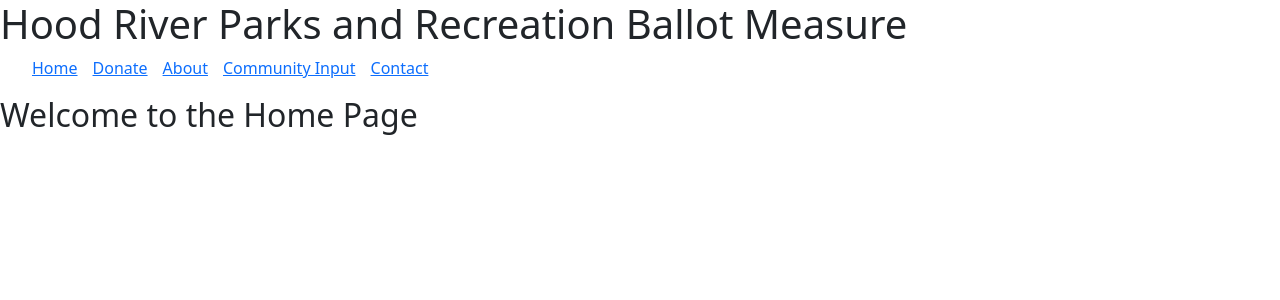
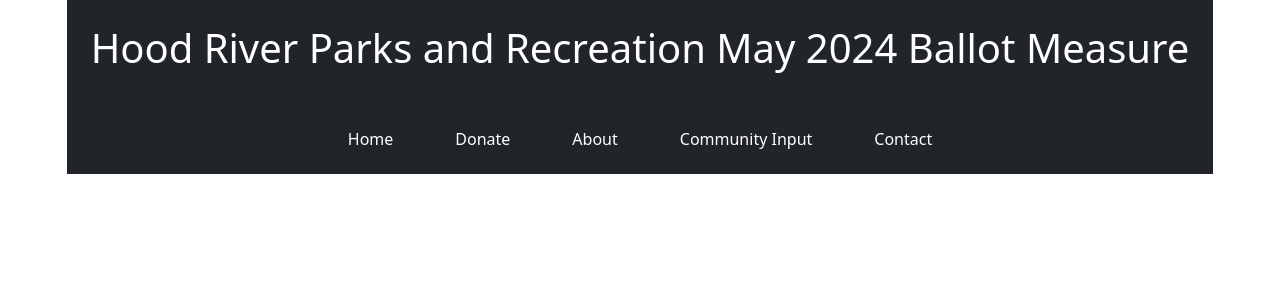
Before and after one commit to jessicahattig/yes-yes-pnr, a React (Create React App) app: page / in a window 1280 px wide. Shown: the top 300 px of the page. Built offline with nearby package versions, Linux system fonts and the light colour scheme.

Commit message:
WIP: components styling.

```diff
--- a/src/components/Header.js
+++ b/src/components/Header.js
@@ -1,25 +1,29 @@
+// Header.js
+
 import React from "react";
 import { Link } from "react-router-dom";
 
 function Header() {
   return (
     <React.Fragment>
-      <h1>Hood River Parks and Recreation Ballot Measure</h1>
-      <ul>
-        <li>
-          <Link to="/">Home</Link>
+      <header className="bg-dark text-white text-center p-4">
+        <h1>Hood River Parks and Recreation May 2024 Ballot Measure</h1>
+      </header>
+      <ul className="nav bg-dark justify-content-center">
+        <li className="nav-item">
+          <Link to="/" className="nav-link text-white">Home</Link>
         </li>
-        <li>
-          <Link to="/donate">Donate</Link>
+        <li className="nav-item">
+          <Link to="/donate" className="nav-link text-white">Donate</Link>
         </li>
-        <li>
-          <Link to="/about">About</Link>
+        <li className="nav-item">
+          <Link to="/about" className="nav-link text-white">About</Link>
         </li>
-        <li>
-          <Link to="/community-input">Community Input</Link>
+        <li className="nav-item">
+          <Link to="/community-input" className="nav-link text-white">Community Input</Link>
         </li>
-        <li>
-          <Link to="/contact">Contact</Link>
+        <li className="nav-item">
+          <Link to="/contact" className="nav-link text-white">Contact</Link>
         </li>
       </ul>
     </React.Fragment>
--- a/src/components/Home.js
+++ b/src/components/Home.js
@@ -1,10 +1,11 @@
+// Home.js
+
 import React from "react";
 
 function Home() {
   return (
-    <div>
-      <h2>Welcome to the Home Page</h2>
-    </div>
+    <main className="container mt-4">
+    </main>
   );
 }
 
--- a/src/index.css
+++ b/src/index.css
@@ -1,34 +1,52 @@
+/* index.css */
+
 body {
   margin: 0;
-  font-family: -apple-system, BlinkMacSystemFont, 'Segoe UI', 'Roboto', 'Oxygen',
-    'Ubuntu', 'Cantarell', 'Fira Sans', 'Droid Sans', 'Helvetica Neue',
-    sans-serif;
-  -webkit-font-smoothing: antialiased;
-  -moz-osx-font-smoothing: grayscale;
+  font-family: -apple-system, BlinkMacSystemFont, "Segoe UI", Roboto, "Helvetica Neue", Arial, sans-serif;
+  background-color: #f8f9fa; /* Light gray background */
 }
 
-code {
-  font-family: source-code-pro, Menlo, Monaco, Consolas, 'Courier New',
-    monospace;
+#root {
+  display: flex;
+  flex-direction: column;
+  align-items: center;
+}
+
+header {
+  background-color: #343a40; /* Dark gray header */
+  color: #ffffff; /* White text */
+  padding: 20px;
+  text-align: center;
+}
+
+main {
+  flex: 1;
+  width: 100%;
+  max-width: 800px;
+  padding: 20px;
 }
 
 ul {
-  list-style-type: none;
+  list-style: none;
+  padding: 0;
   margin: 0;
-  padding: 0;
   display: flex;
+  background-color: #343a40; /* Dark gray navigation menu */
 }
 
 li {
-  margin-right: 15px;
+  padding: 15px;
 }
-
 
 a {
   text-decoration: none;
-  color: black;
+  color: #ffffff; /* White text */
+  font-weight: bold;
+  font-size: 16px;
 }
 
-h1 {
-  margin-bottom: 20px;
+a:hover {
+  color: #ffd700; /* Gold color on hover */
 }
+
+/* Add more styles as needed for your specific design */
```
